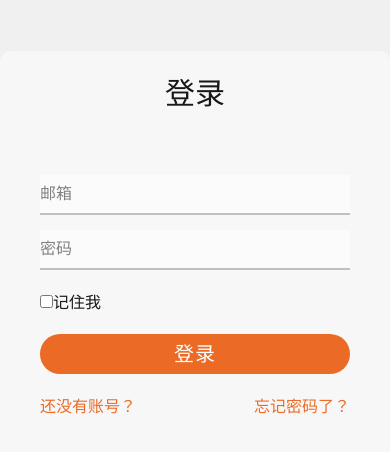
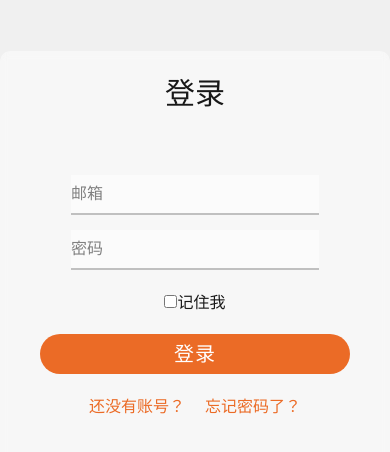
Before and after one commit to water2027/newSSE, a Vue app: page / in a window 390 px wide. Shown: the top 452 px of the page. Built offline with nearby package versions, Linux system fonts and the light colour scheme.

Commit message:
调整移动端登陆页面

```diff
--- a/src/views/LoginView.vue
+++ b/src/views/LoginView.vue
@@ -1,8 +1,6 @@
 <!-- eslint-disable vue/html-self-closing -->
 <template>
-  <div
-    class="pageWithLoginButton root"
-  >
+  <div class="pageWithLoginButton root">
     <span class="title">{{ title }}</span>
     <!-- 登录 -->
     <div
@@ -271,7 +269,7 @@ const getVCode = async (mode) => {
 		const res = await sendCode(email.value.value, mode);
 		if (res.code !== 200) {
 			showMsg(res.msg);
-      alert("邮箱错误");
+			alert('邮箱错误');
 		} else {
 			showMsg('验证码已发送');
 		}
@@ -320,7 +318,7 @@ const resetPwd = async () => {
 		password2.value.value &&
 		code.value.value
 	) {
-    try{
+		try {
 			const res = await updatePassword(
 				email.value.value,
 				password1.value.value,
@@ -329,8 +327,8 @@ const resetPwd = async () => {
 			);
 			showMsg(res.msg);
 			page.value = 0;
-    }catch(e){
-      showMsg(e)
+		} catch (e) {
+			showMsg(e);
 		}
 	} else {
 		showMsg('不要输入空白信息');
@@ -384,11 +382,11 @@ const resetPwd = async () => {
 
 .inputData input:valid ~ label,
 .inputData input:focus ~ label {
-	transform: translateX(-48px) !important;
+	transform: translateX(-48px);
 	font-size: 16px;
 	color: #eb6b26;
 	font-weight: bold;
-	border: none !important;
+	border: none;
 }
 
 .inputData label {
@@ -481,6 +479,30 @@ const resetPwd = async () => {
 
 	.loginAndRegPage {
 		width: 100%;
+    align-items: center;
+	}
+
+	.loginAndRegPage .inputData {
+		width: 80%;
+	}
+
+	.loginAndRegPage .inputData input {
+		width: 100%;
+		height: 100%;
+		border: none;
+		font-size: 17px;
+		border-bottom: 2px solid #c0c0c0;
+		background-color: rgba(255, 255, 255, 0.472);
+	}
+
+	.regButtonDiv {
+		margin-left: 10px;
+    margin-right: 10px;
+	}
+
+	.inputData input:valid ~ label,
+	.inputData input:focus ~ label {
+		transform: translateX(-52px);
 	}
 }
 </style>
```
Lines whose indentation alone changed are shown as unchanged.
